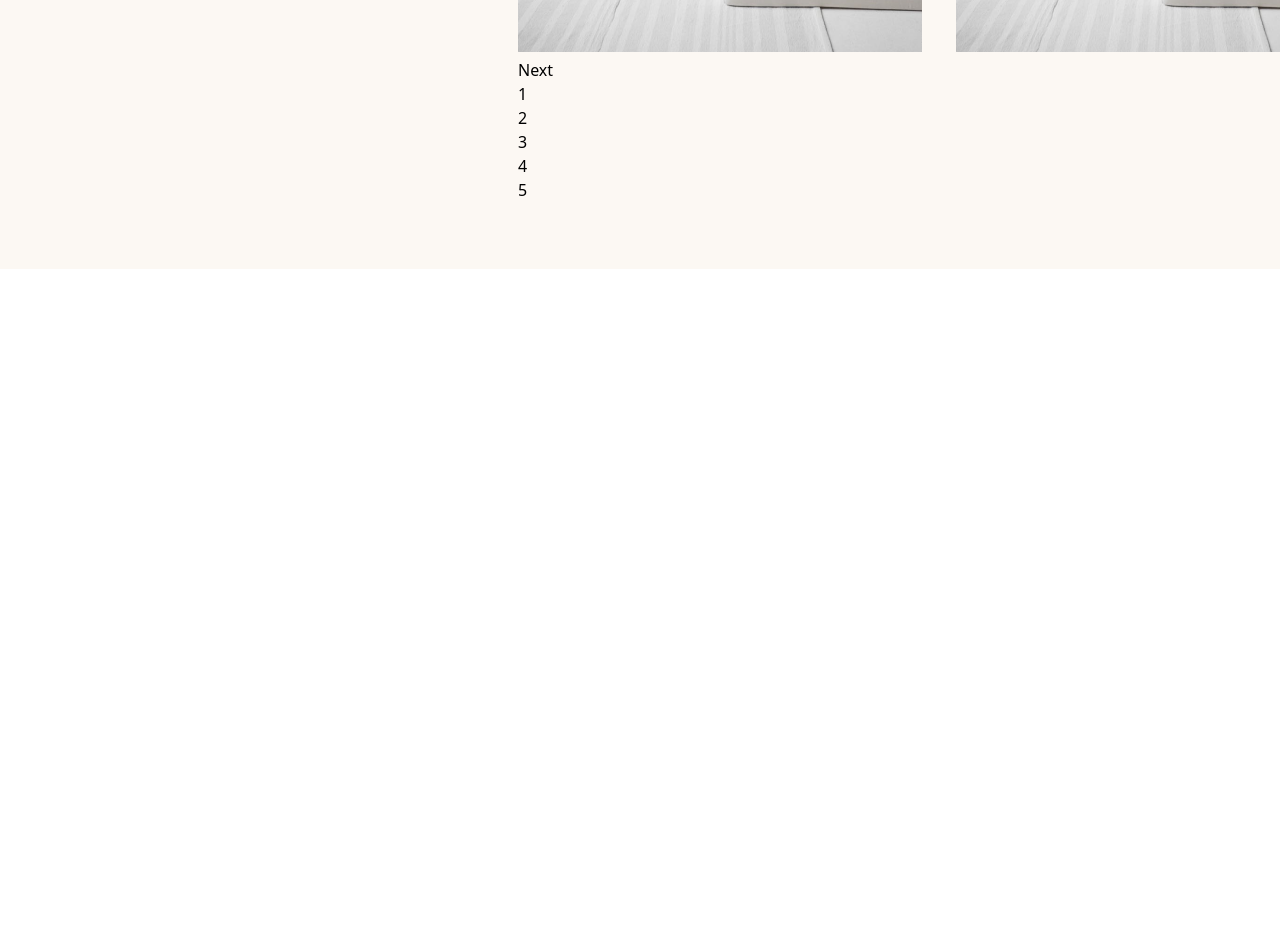
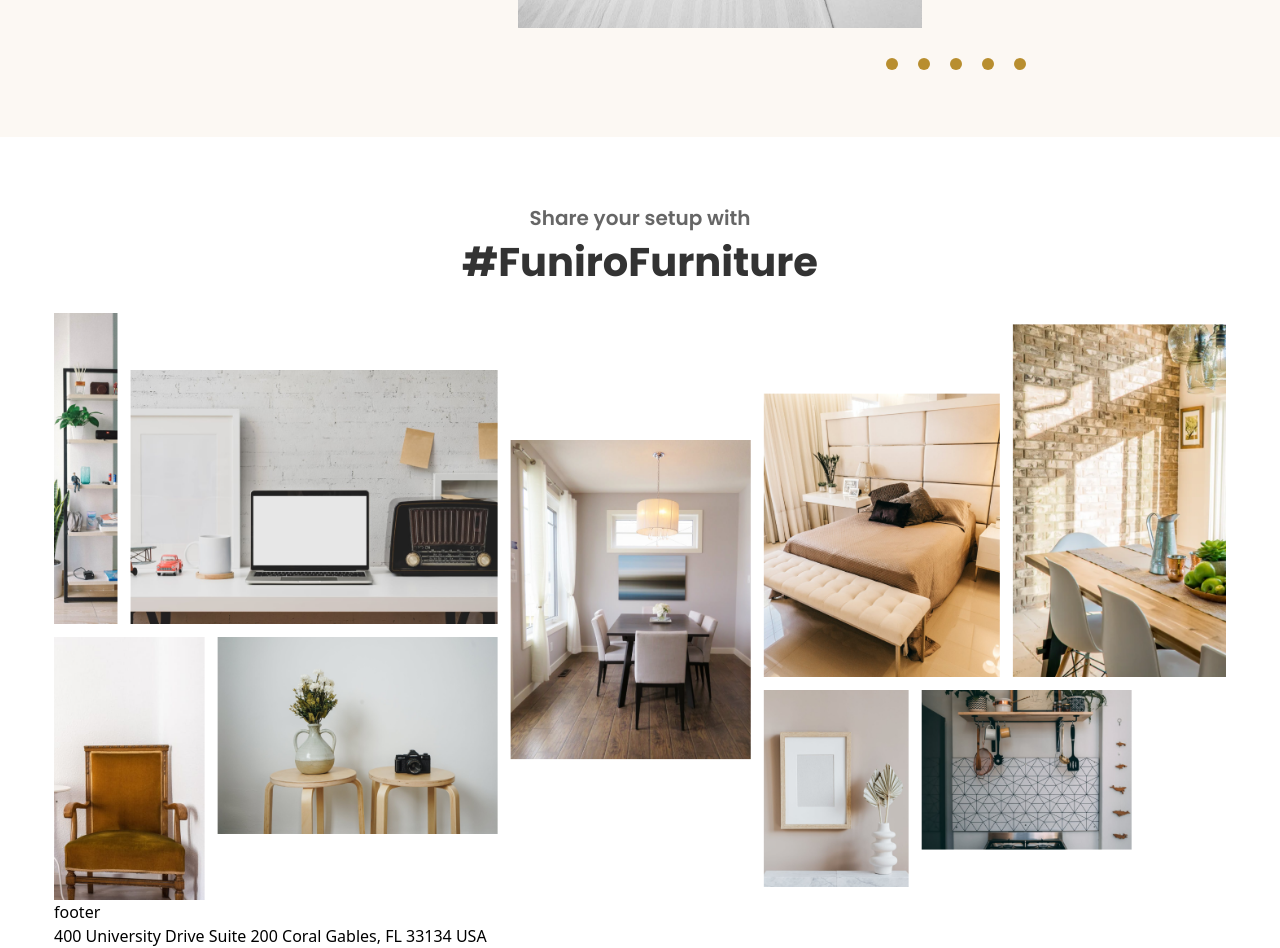
Before and after one commit to Rezwan-react/furniro--e-commerce, a React (Vite) app: page / in a window 1280 px wide. Shown: the part 3360-4308 px from the top of the page. Before the commit the page ends 3629 px from the top, so only its background shows below. Built offline with nearby package versions, Linux system fonts and the light colour scheme.

Commit message:
added slick slider and setup

```diff
--- /dev/null
+++ b/src/components/Footer/Footer.jsx
@@ -0,0 +1,22 @@
+import React from 'react'
+import './Footer.css'
+function Footer() {
+  return (
+    <>
+        <section id='footer'>
+            <div className="container">
+                <div className="footer_row">
+                    <div className="footer_col">
+                        <div className="footer_head">
+                            <h2>footer</h2>
+                            <p>400 University Drive Suite 200 Coral Gables, FL 33134 USA</p>
+                        </div>
+                    </div>
+                </div>
+            </div>
+        </section>
+    </>
+  )
+}
+
+export default Footer
--- a/src/components/Home/Home.css
+++ b/src/components/Home/Home.css
@@ -35,8 +35,29 @@
     @apply py-[12px] px-[36px] bg-barnd text-[16px] font-semibold font-poppins text-[#fff]
 }
 .explore_col{
-    @apply flex gap-[42px]
+    @apply flex gap-[42px] items-center
 }
 .explore_slide{
     @apply w-[876px]
 }
+.slick-active .slide_img img{
+    @apply  h-[486px]
+}
+.slick-active.slick-current img{
+    @apply  h-full
+}
+.explore_slide .slick-slider .slick-dots {
+    @apply  flex  justify-center gap-5 mt-3 !important
+}
+.explore_slide .slick-slider .slick-dots li button {
+    @apply  text-[0px] w-3 h-3 rounded-full bg-barnd
+}
+.setup_text p{
+    @apply text-xl font-semibold font-poppins text-secondary text-center pt-[67px]
+}
+.setup_text h2{
+    @apply text-[40px] font-bold font-poppins text-primary text-center
+}
+.setup_img{
+    @apply pt-[21px]
+}
--- a/src/components/Home/Home.jsx
+++ b/src/components/Home/Home.jsx
@@ -6,14 +6,19 @@ import { Link } from 'react-router-dom'
 import ProductsCardButton from '../productsButton/ProductsCardButton'
 import "slick-carousel/slick/slick.css";
 import Slider from "react-slick";
+import NextArrow from '../NextArrow/NextArrow'
 function Home() {
+
   var settings = {
     dots: true,
     infinite: true,
     speed: 500,
     slidesToShow: 2,
     slidesToScroll: 1,
+    nextArrow: <NextArrow />,
+    prevArrow: <span></span>,
   };
+
   return (
     <>
     {/* ============================= Banner part start ============================= */}
@@ -107,6 +112,23 @@ function Home() {
         </div>
       </section>
       {/* --------------------------------------- Explore part end ------------------------------- */}
+      {/* ======================================== setup part start =============================== */}
+        <section id='setup'>
+          <div className="container">
+            <div className="setup_row">
+              <div className="setup_col">
+                <div className="setup_text">
+                  <p>Share your setup with</p>
+                  <h2>#FuniroFurniture</h2>
+                </div>
+                <div className="setup_img">
+                  <img src="images/setup_img.png" alt="" />
+                </div>
+              </div>
+            </div>
+          </div>
+        </section>
+      {/* ----------------------------------------- setup part end --------------------------------- */}
     </>
   )
 }
--- /dev/null
+++ b/src/components/NextArrow/NextArrow.jsx
@@ -0,0 +1,19 @@
+import React from 'react'
+import { FaArrowRight } from "react-icons/fa";
+
+function NextArrow(props) {
+    const { onClick } = props;
+  return (
+    <>
+           <div onClick={onClick} className=' cursor-pointer text-barnd w-[48px] h-[48px] rounded-full border-[1px] border-barnd flex justify-center items-center bg-[#fff]
+            absolute top-1/2 right-0
+           ' >
+
+                    <FaArrowRight />
+
+            </div>
+    </>
+  )
+}
+
+export default NextArrow
--- a/src/components/layout/Layout.jsx
+++ b/src/components/layout/Layout.jsx
@@ -1,12 +1,14 @@
 import React from 'react'
 import Navbar from '../navbar/Navbar'
 import { Outlet } from 'react-router-dom'
+import Footer from '../Footer/Footer'
 
 function Layout() {
   return (
     <>
         <Navbar/>
         <Outlet/>
+        <Footer/>
     </>
   )
 }
```
Also changed, not shown: public/images/setup_img.png (added), src/components/Footer/Footer.css (added).
